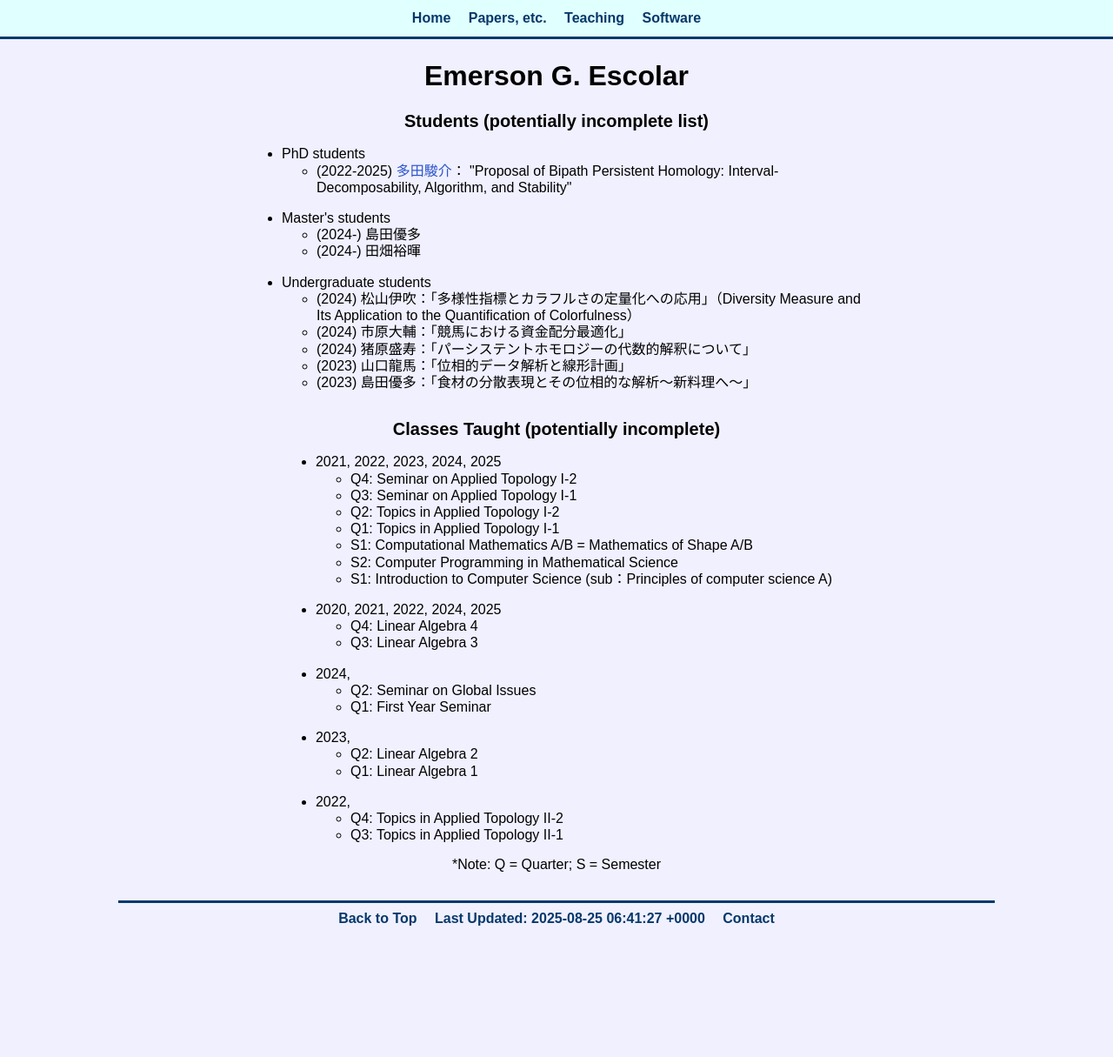
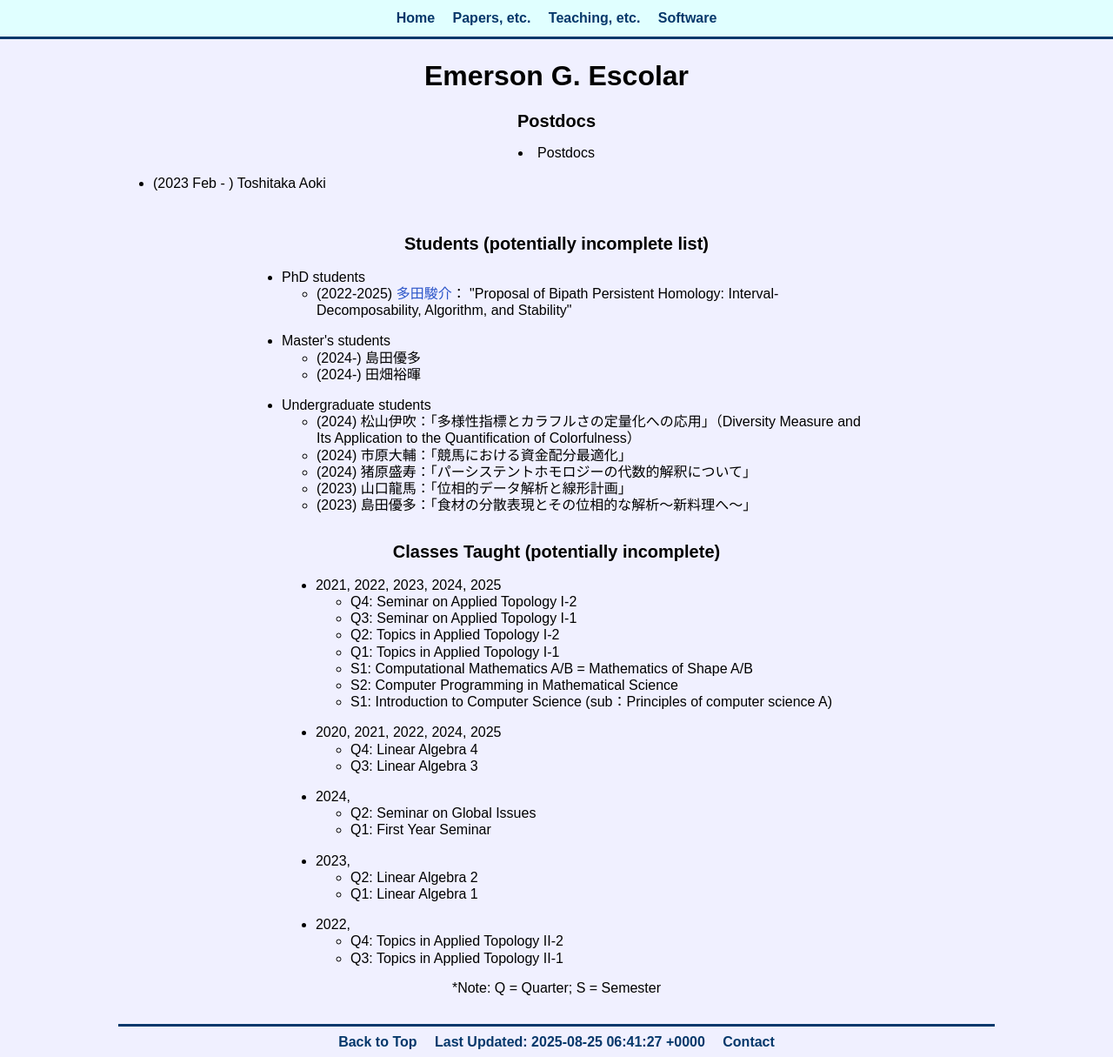
Before and after one commit to emerson-escolar/emerson-escolar.github.io, a Jekyll site: the page built from teaching.html, in a window 1280 px wide and 1215 px high. Shown: the whole window at 87% size. Built offline with Jekyll 4.4.1, drawn with Linux system fonts in a browser that asks for light colours.

Commit message:
add postdoc

```diff
--- a/_layouts/default.html
+++ b/_layouts/default.html
@@ -11,7 +11,7 @@
 	<li><a href="index.html">Home</a></li>
 	<!-- <li><a href="research.html">Research</a></li> -->
 	<li><a href="research_lists.html">Papers, etc.</a></li>
-	<li><a href="teaching.html">Teaching</a></li>
+	<li><a href="teaching.html">Teaching, etc.</a></li>
 	<li><a href="software.html">Software</a></li>
 	<!-- <li><a href="cv.html">CV</a></li> -->
       </ul>
--- a/teaching.html
+++ b/teaching.html
@@ -17,6 +17,15 @@ title: Teaching
      </div>
 </section> -->
 
+<section>
+  <h2> Postdocs</h2>
+
+  <li> Postdocs
+    <ul class="normallist">
+      <li> (2023 Feb - ) Toshitaka Aoki
+    </ul>
+  </li>
+</section>
 
 <section>
   <h2> Students (potentially incomplete list)</h2>
```
